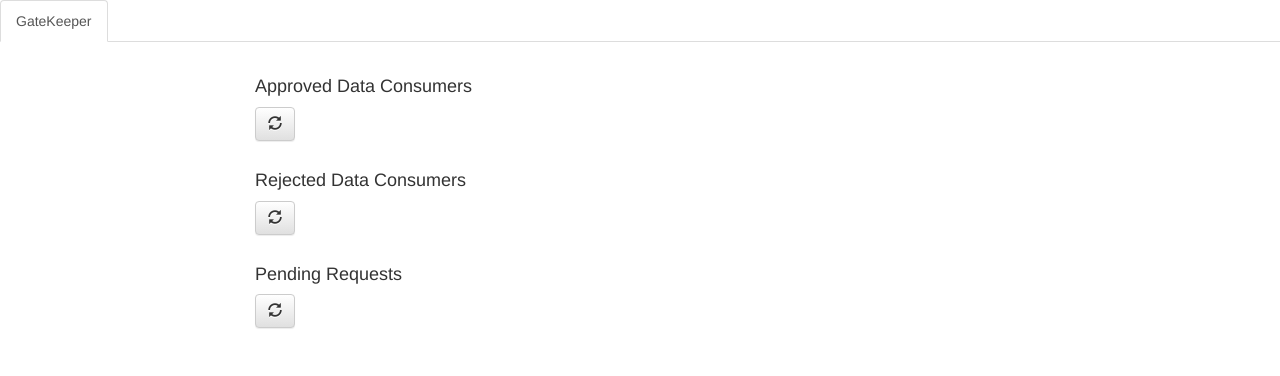
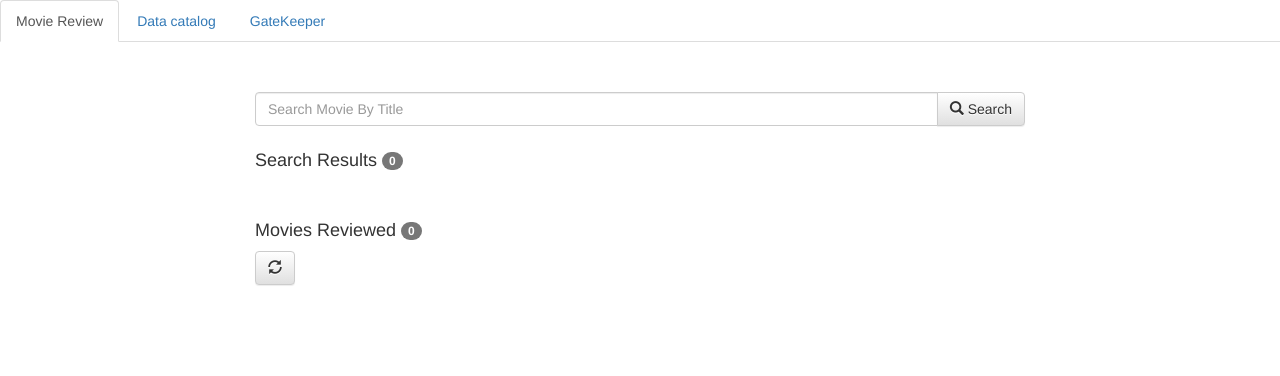
Before and after one commit to sevenEng/ucn-demo, a plain HTML site: page index.html in a window 1280 px wide. Drawn offline with nearby package versions, Linux system fonts and the light colour scheme.

Commit message:
little fixes

```diff
--- a/index.html
+++ b/index.html
@@ -27,14 +27,14 @@
 
       <!-- Nav tabs -->
       <ul class="nav nav-tabs" role="tablist">
-        <!--<li role="presentation" class="active"><a href="#review" aria-controls="review" role="tab" data-toggle="tab">Movie Review</a></li>
-        <li role="presentation"><a href="#catalog" aria-controls="catalog" role="tab" data-toggle="tab">Data catalog</a></li>-->
-        <li role="presentation" class="active"><a href="#gatekeeper" aria-controls="gatekeeper" role="tab" data-toggle="tab">GateKeeper</a></li>
+        <li role="presentation" class="active"><a href="#review" aria-controls="review" role="tab" data-toggle="tab">Movie Review</a></li>
+        <li role="presentation"><a href="#catalog" aria-controls="catalog" role="tab" data-toggle="tab">Data catalog</a></li>
+        <li role="presentation"><a href="#gatekeeper" aria-controls="gatekeeper" role="tab" data-toggle="tab">GateKeeper</a></li>
       </ul>
 
       <!-- Tab panes -->
       <div class="tab-content">
-        <div role="tabpanel" class="tab-pane container" id="review">
+        <div role="tabpanel" class="tab-pane container active" id="review">
 
           <div class="row">
             <div class="col-md-2"></div>
@@ -87,7 +87,7 @@
           </div>
         </div><!-- data catalog tab -->
 
-        <div role="tabpanel" class="tab-pane container active" id="gatekeeper">
+        <div role="tabpanel" class="tab-pane container" id="gatekeeper">
           <div class="row">
             <div class="col-md-2"></div>
             <div class="col-md-8">
--- a/js/main.js
+++ b/js/main.js
@@ -1137,7 +1137,7 @@ View.prototype = {
             var select = selects[i];
             for (var j = 0; j < users.length; ++j) {
                 var u = $("<option></option>").attr("value", u).text(u);
-                select.append(u);
+                select.appendChild(u);
             }
         }
     },
```
Also changed, not shown: 1 other file.
